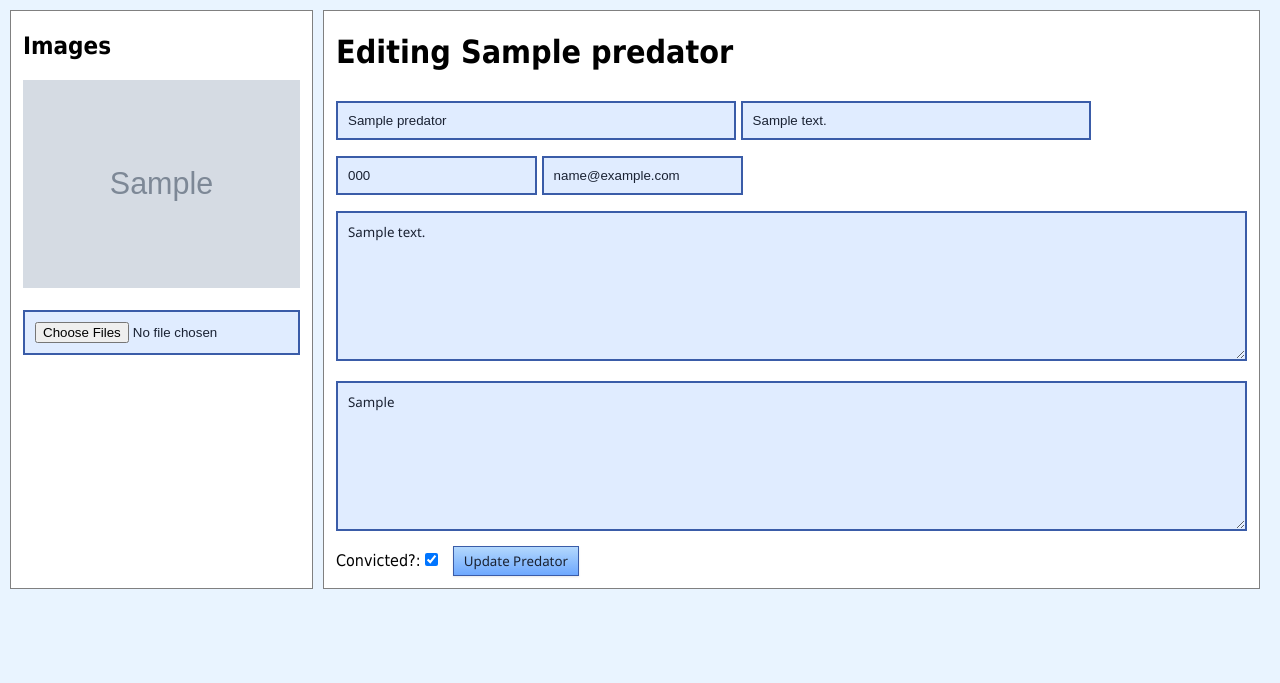
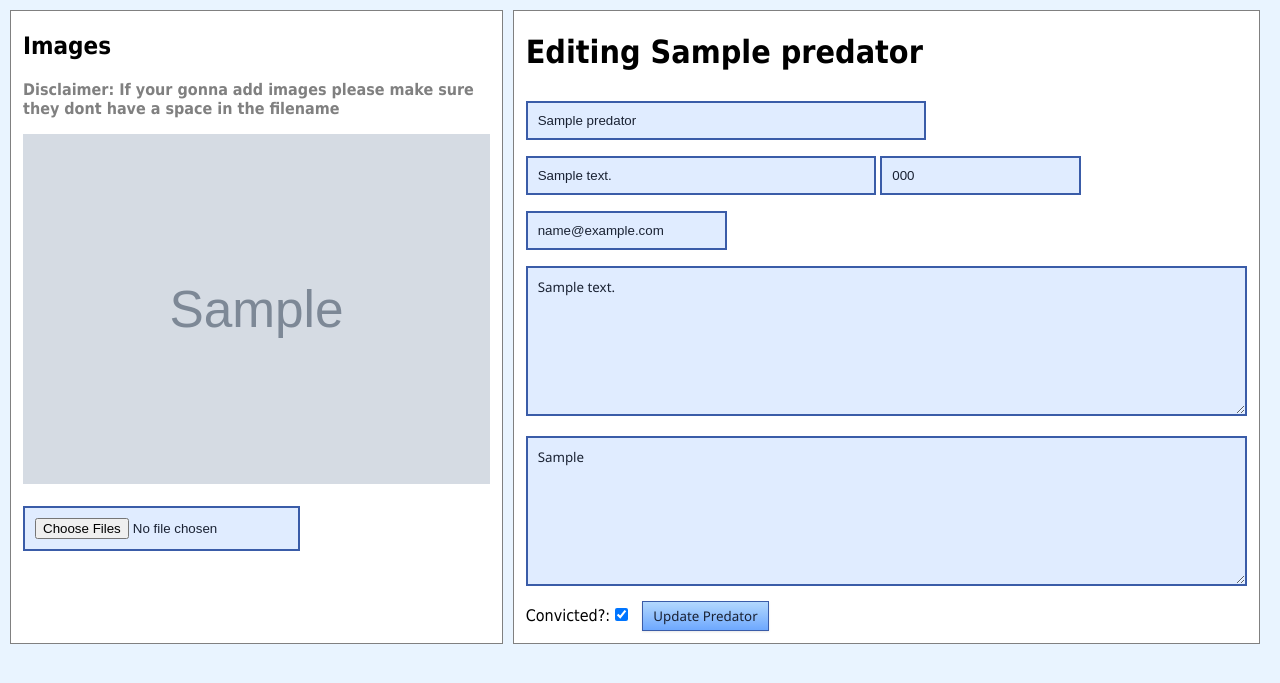
Before and after one commit to absolutegoaat/CipherStorm, a Flask app: page /predators/edit/1 in a window 1280 px wide. Shown: the part 40-723 px from the top of the page. Run offline with Flask 3, Linux system fonts and the light colour scheme; a user stored in the database is signed in; data comes from the database, SQL or seed files in the repository; tables that the repository leaves empty hold one stand-in row (values such as "Sample post"); grey boxes marked "Sample" are stand-in pictures.

Commit message:
Updated image display style and added disclaimer for image filename requirements

```diff
--- a/templates/database/edit_db.html
+++ b/templates/database/edit_db.html
@@ -24,8 +24,9 @@
         <div class="other-content" style="margin-right: 10px;">
             <h2>Images</h2>
             {% if predator.images %}
+            <p style="color: grey;"><strong>Disclaimer: If your gonna add images please make sure they dont have a space in the filename</strong></p>
                 {% for img in predator.images %}
-                    <img src="{{ url_for('static', filename=img) }}" alt="Predator Image" style="max-width: 100%; height: auto; margin-bottom: 10px;">
+                    <img src="{{ url_for('static', filename=img) }}" alt="Predator Image" style="width: auto; height: 350px; margin-bottom: 10px;">
                 {% endfor %}
             {% else %}
                 <p>No images available.</p>
```
